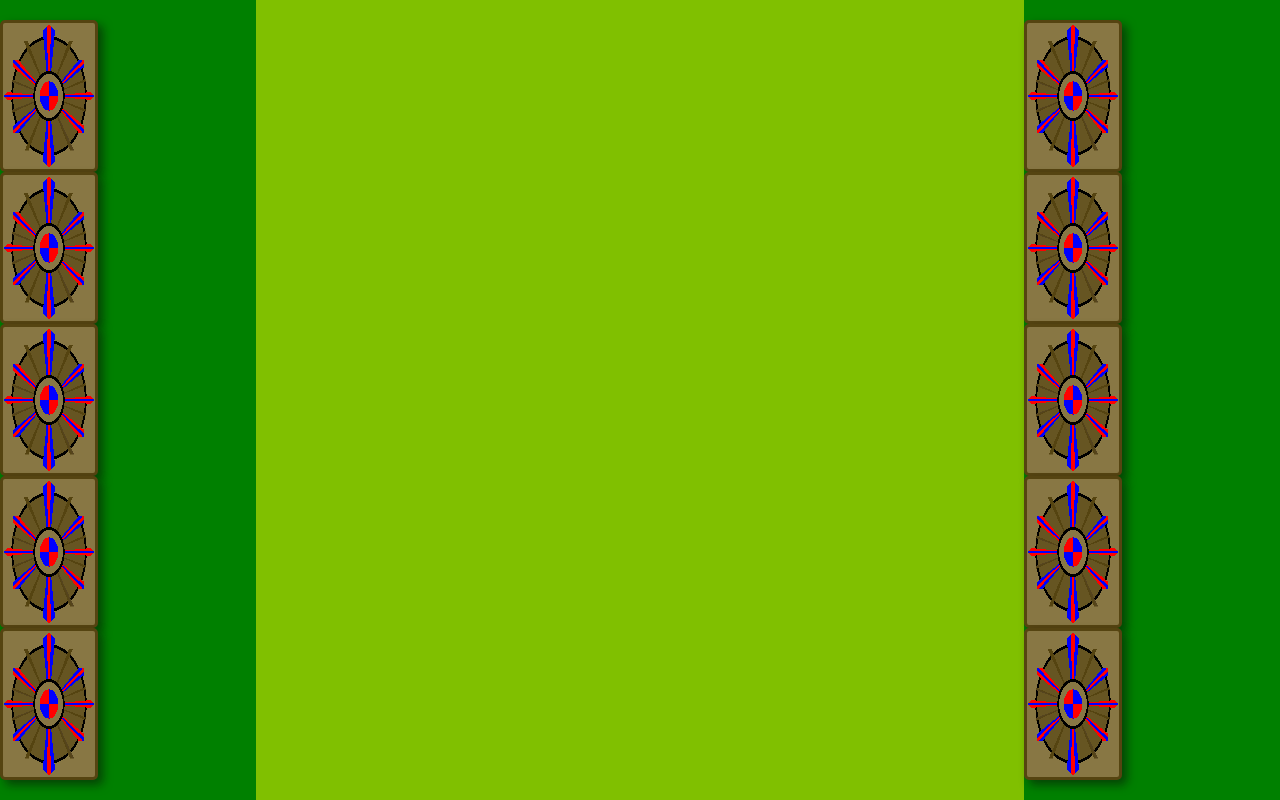
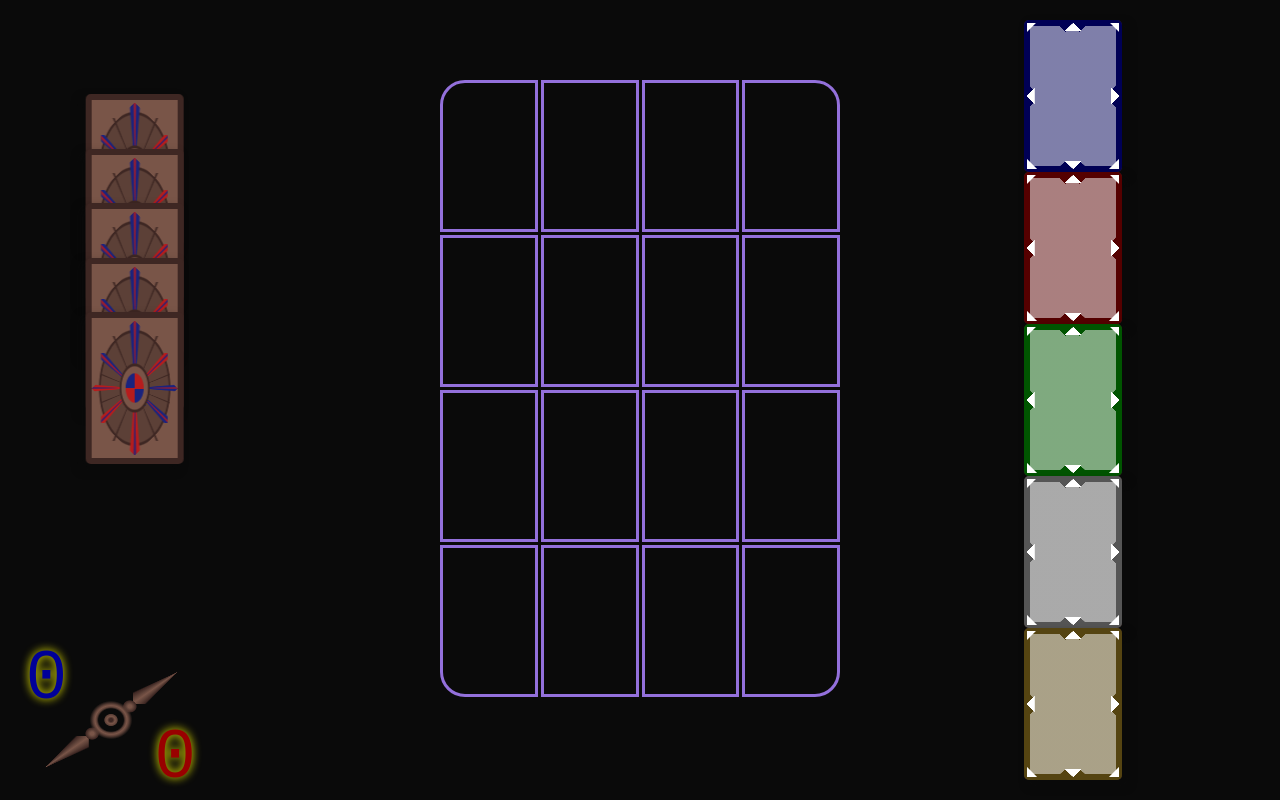
Before and after one commit to jleritte/APP-JS-TetraMaster, a plain HTML site: page test.html in a window 1280 px wide. Drawn offline with Linux system fonts and the light colour scheme.

Commit message:
Updating styles

```diff
--- a/css/tetra.css
+++ b/css/tetra.css
@@ -1,40 +1,183 @@
+* {
+  --red: 183, 28, 28;
+  --blue:  26, 35, 126;
+  --dark-brown: 62, 39, 35;
+  --mid-brown: 92, 64, 55;
+  --lite-brown: 121, 85, 72;
+  --black: 10, 10, 10;
+  --arrow: 255, 255, 255;
+  --border: 6px;
+  --half-border: calc(var(--border) / 2);
+  --face-color: 0, 0, 0;
+}
 .play-area {
-  position: absolute;
-  top: 0;
-  bottom: 0;
-  left: 0;
-  right: 0;
-  background: green;
   display: flex;
 }
 .section {
-    height: 100%;
     width: 20vw;
 }
 .section:nth-child(2) {
-    background: rgba(255,255,0,0.5);
     width: 60vw;
 }
 .card {
   height: 19vh;
   aspect-ratio: 9 / 14;
   position: relative;
+  background:
+    radial-gradient(100% 100% at 50% 50%,transparent 10%, rgb(var(--lite-brown)) 11%, rgb(var(--lite-brown)) 15%, rgb(var(--dark-brown)) 16%, rgb(var(--dark-brown)) 17%, transparent 18%),
+    conic-gradient(rgb(var(--blue)) 25%, rgb(var(--red)) 25%, rgb(var(--red)) 50%, rgb(var(--blue)) 50%, rgb(var(--blue)) 75%, rgb(var(--red)) 75%) 50% / 25% 25%,
+    conic-gradient(from 45deg, rgb(var(--red)), transparent 1%, transparent 24.5%, rgb(var(--blue)) 25%, transparent 25.5%, transparent 49.5%, rgb(var(--red)) 50%, transparent 50.5%, transparent 74.5%, rgb(var(--blue)) 75%, transparent 75.5%, transparent 99.5%, rgb(var(--red))) 50% / 77.5% 50%,
+    conic-gradient(from 45deg, rgb(var(--blue)) 1%, transparent 1.5%, transparent 23.5%, rgb(var(--red)) 24%, rgb(var(--red)) 26%, transparent 26.5%, transparent 48.5%, rgb(var(--blue)) 49%, rgb(var(--blue)) 51%, transparent 51.5%, transparent 73.5%, rgb(var(--red)) 74%, rgb(var(--red)) 76%, transparent 76.5%, transparent 98.5%, rgb(var(--blue)) 99%) 50% / 77.5% 50%,
+    conic-gradient(from 22.5deg, rgb(var(--dark-brown)), transparent 0.5%, transparent 12%, rgb(var(--dark-brown)) 12.5%, transparent 13%, transparent 24.5%, rgb(var(--dark-brown)) 25%, transparent 25.5%, transparent 37%, rgb(var(--dark-brown)) 37.5%, transparent 38%, transparent 49.5%, rgb(var(--dark-brown)) 50%, transparent 50.5%, transparent 62%, rgb(var(--dark-brown)) 62.5%, transparent 63%, transparent 74.5%, rgb(var(--dark-brown)) 75%, transparent 75.5%, transparent 87%, rgb(var(--dark-brown)) 87.5%, transparent 88%, transparent 99.5%, rgb(var(--dark-brown))) 50% / 80% 75%,
+    linear-gradient(45deg, rgb(var(--lite-brown)) 20%, transparent 0%) 50% / 100% 100%,
+    linear-gradient(-45deg, rgb(var(--lite-brown)) 20%, transparent 0%) 50% / 100% 100%,
+    linear-gradient(135deg, rgb(var(--lite-brown)) 20%, transparent 0%) 50% / 100% 100%,
+    linear-gradient(-135deg, rgb(var(--lite-brown)) 20%, transparent 0%) 50% / 100% 100%,
+    linear-gradient(45deg, rgb(var(--lite-brown)) 20%, transparent 10%) -35% 11% / 50% 50%,
+    linear-gradient(135deg, rgb(var(--lite-brown)) 20%, transparent 10%) -35% 90% / 50% 50%,
+    linear-gradient(-45deg, rgb(var(--lite-brown)) 20%, transparent 10%) 135% 11% / 50% 50%,
+    linear-gradient(-135deg, rgb(var(--lite-brown)) 20%, transparent 10%) 135% 90% / 50% 50%,
+    conic-gradient(from 0deg, rgb(var(--red)), transparent 0.5%, transparent 24.5%, rgb(var(--blue)) 25%, transparent 25.5%, transparent 49.5%, rgb(var(--blue)) 50%, transparent 50.5%, transparent 74.5%, rgb(var(--red)) 75%, transparent 75.5%, transparent 99.5%, rgb(var(--red))) 50% / 100% 100%,
+    conic-gradient(from 0deg, rgb(var(--blue)) 1%, transparent 1.5%, transparent 23.5%, rgb(var(--red)) 24%, rgb(var(--red)) 26%, transparent 26.5%, transparent 48.5%, rgb(var(--red)) 49%, rgb(var(--red)) 51%, transparent 51.5%, transparent 73.5%, rgb(var(--blue)) 74%, rgb(var(--blue)) 76%, transparent 76.5%, transparent 98.5%, rgb(var(--blue)) 99%) 50% / 100% 100%,
+    radial-gradient(100% 100% at 50% 50%, rgb(var(--mid-brown)) 39%, rgb(var(--dark-brown)) 40%, rgb(var(--dark-brown)) 41%, transparent 42%),
+    rgb(var(--lite-brown));
+  background-repeat: no-repeat;
+  border: var(--border) solid rgb(var(--dark-brown));
+  border-radius: 5px;
+  box-shadow: 5px 5px 10px rgba(10,10,10,0.5);
+  transition: all .3s;
+  transform-style: preserve-3d;
+}
+.card.red {
+  --face-color: 85, 0, 0;
+}
+.card.blue {
+  --face-color: 0, 0, 85;
+}
+.card.green {
+  --face-color: 0, 85, 0;
+}
+.card.silver {
+  --face-color: 85, 85, 85;
+}
+.card.gold {
+  --face-color: 85, 68, 17;
 }
 .card:first-of-type {
   margin-top: 2.5vh;
 }
 .card.stacked {
-  margin-top: -15.2vh;
+  margin-top: -12.2vh;
+  transform: rotateY(180deg);
 }
-.contain {
-  height: 100vh;
+.card:before, .card:after {
+  content: "";
+  position: absolute;
+  backface-visibility: hidden;
+}
+.card:before {
+  top: calc(0px - var(--border));
+  bottom: calc(0px - var(--border));
+  left: calc(0px - var(--border));
+  right: calc(0px - var(--border));
+  border-radius: 5px;
+  background:
+    conic-gradient(from 180deg, rgb(var(--face-color)) 12.5%, transparent 13%, transparent 87%, rgb(var(--face-color)) 87.5%) 40% calc(100% + 2px) / 17.5% 11%,
+    conic-gradient(from 180deg, rgb(var(--face-color)) 12.5%, transparent 13%, transparent 87%, rgb(var(--face-color)) 87.5%) 60% calc(100% + 2px) / 17.5% 11%,
+    conic-gradient(from 0deg, rgb(var(--face-color)) 12.5%, transparent 13%, transparent 87%, rgb(var(--face-color)) 87.5%) 40% -2px / 17.5% 11%,
+    conic-gradient(from 0deg, rgb(var(--face-color)) 12.5%, transparent 13%, transparent 87%, rgb(var(--face-color)) 87.5%) 60% -2px / 17.5% 11%,
+    conic-gradient(from 90deg, rgb(var(--face-color)) 12.5%, transparent 13%, transparent 87%, rgb(var(--face-color)) 87.5%) calc(100% + 3px) 45% / 17.5% 11%,
+    conic-gradient(from 90deg, rgb(var(--face-color)) 12.5%, transparent 13%, transparent 87%, rgb(var(--face-color)) 87.5%) calc(100% + 3px) 55% / 17.5% 11%,
+    conic-gradient(from -90deg, rgb(var(--face-color)) 12.5%, transparent 13%, transparent 87%, rgb(var(--face-color)) 87.5%) -4px 45% / 17.5% 11%,
+    conic-gradient(from -90deg, rgb(var(--face-color)) 12.5%, transparent 13%, transparent 87%, rgb(var(--face-color)) 87.5%) -4px 55% / 17.5% 11%,
+    linear-gradient(0deg, rgba(var(--face-color),0.5), rgba(var(--face-color),0.5)),
+    white;
+  background-repeat: no-repeat;
+  border: var(--border) solid rgb(var(--face-color));
+}
+.card:after {
+  top: calc(0px - var(--half-border));
+  bottom: calc(0px - var(--half-border));
+  left: calc(0px - var(--half-border));
+  right: calc(0px - var(--half-border));
+  z-index: 1;
+  background:
+    linear-gradient(45deg, rgb(var(--arrow)) 4%, transparent 4.5%),
+    linear-gradient(-45deg, rgb(var(--arrow)) 4%, transparent 4.5%),
+    linear-gradient(45deg, transparent 96%, rgb(var(--arrow)) 96.5%),
+    linear-gradient(-45deg, transparent 96%, rgb(var(--arrow)) 96.5%),
+    conic-gradient(from 0deg, rgb(var(--arrow)) 12.5%, transparent 13%, transparent 87%, rgb(var(--arrow)) 87.5%) 50% 106.2% / 17.5% 11%,
+    conic-gradient(from 180deg, rgb(var(--arrow)) 12.5%, transparent 13%, transparent 87%, rgb(var(--arrow)) 87.5%) 50% -6.2% / 17.5% 11%,
+    conic-gradient(from 90deg, rgb(var(--arrow)) 12.5%, transparent 13%, transparent 87%, rgb(var(--arrow)) 87.5%) -11% 50% / 17.5% 11%,
+    conic-gradient(from -90deg, rgb(var(--arrow)) 12.5%, transparent 13%, transparent 87%, rgb(var(--arrow)) 87.5%) 111% 50% / 17.5% 11%;
+  background-repeat: no-repeat;
+}
+.opponent-hand {
+  height: 80vh;
   padding-left: 1vw;
+  padding-top: 24vh;
+  display: flex;
+  flex-direction: column;
+  align-items: center;
 }
 .contain:first-of-type {
   padding-top: 50vh;
 }
+.score {
+  aspect-ratio: 1.3854 / 1;
+  background:
+    radial-gradient(80% 100% at 50% 50%, rgb(var(--dark-brown)) 1%, rgb(var(--lite-brown)), rgb(var(--mid-brown)) 3.5%, transparent 4%, transparent 7%, rgb(var(--mid-brown)) 8%, rgb(var(--lite-brown)),  rgb(var(--mid-brown)) 10%, transparent 12%),
+    radial-gradient(80% 100% at 41.5% 58.5%, rgb(var(--lite-brown)) 1%, rgb(var(--mid-brown)), rgb(var(--dark-brown)) 3.5%, transparent 4%),
+    radial-gradient(80% 100% at 58.5% 41.5%, rgb(var(--lite-brown)) 1%, rgb(var(--mid-brown)), rgb(var(--dark-brown)) 3.5%, transparent 4%),
+    conic-gradient(from 55deg, rgb(var(--lite-brown)), rgb(var(--mid-brown)), rgb(var(--dark-brown)) 2.5%, transparent 3%, transparent 97%, rgb(var(--dark-brown)) 97.5%, rgb(var(--mid-brown)),  rgb(var(--lite-brown))) 0% 100% / 40% 40%,
+    conic-gradient(from 235deg, rgb(var(--lite-brown)), rgb(var(--mid-brown)),  rgb(var(--dark-brown)) 2.5%, transparent 3%, transparent 97%, rgb(var(--dark-brown)) 97.5%, rgb(var(--mid-brown)),  rgb(var(--lite-brown))) 100% 0% / 40% 40%;
+  background-repeat: no-repeat;
+  height: 20vh;
+}
+.p1, .p2 {
+  text-shadow: 0 0 10px #ff0;
+  font-size: 8.7vh;
+  padding: 0 2vw;
+}
+.p1 {
+  color: #009;
+}
+.p2 {
+  color: #900;
+  text-align: right;
+}
+.board {
+  display: grid;
+  grid-template-columns: repeat(4, 1fr);
+  width: max-content;
+  position: relative;
+  top: 0;
+  bottom: 0;
+  left: 0;
+  right: 0;
+  margin: auto;
+  margin-top: 10vh;
+  grid-gap: var(--half-border);
+}
+.cell {
+  aspect-ratio: 9 / 14;
+  height: 19vh;
+  border: var(--half-border) solid mediumpurple;
+}
+.cell:first-child {
+  border-radius: 25px 0 0;
+}
+.cell:nth-child(4) {
+  border-radius: 0 25px 0 0;
+}
+.cell:nth-child(13) {
+  border-radius: 0 0 0 25px;
+}
+.cell:nth-child(16) {
+  border-radius: 0 0 25px;
+}
 body {
-  display: flex;
+  background: rgb(var(--black));
 }
 /*Tag styles*/
 DIV, BODY, HTML, SPAN, TD{
@@ -214,31 +357,6 @@ UL
   width: 720px;
   background: url('../images/drock029.jpg');
 }
-.card {
- background:
-    radial-gradient(100% 100% at 50% 50%,transparent 10%, #874 10%, #874 15%, black 15%, black 17%, transparent 17%),
-    conic-gradient(blue 25%, red 25%, red 50%, blue 50%, blue 75%, red 75%) 50% / 20% 20%,
-    conic-gradient(from 45deg, red 0.5%, transparent 0.5%, transparent 24.5%, blue 24.5%, blue 25.5%, transparent 25.5%, transparent 49.5%, red 49.5%, red 50.5%, transparent 50.5%, transparent 74.5%, blue 74.5%, blue 75.5%, transparent 75.5%, transparent 99.5%, red 99.5%) 50% / 77.5% 50%,
-    conic-gradient(from 45deg, blue 1.5%, transparent 1.5%, transparent 23.5%, red 23.5%, red 26.5%, transparent 26.5%, transparent 48.5%, blue 48.5%, blue 51.5%, transparent 51.5%, transparent 73.5%, red 73.5%, red 76.5%, transparent 76.5%, transparent 98.5%, blue 98.5%) 50% / 77.5% 50%,
-    conic-gradient(from 22deg, #541 0.5%, transparent 0.5%, transparent 12%, #541 12%, #541 13%, transparent 13%, transparent 24.5%, #541 24.5%, #541 25.5%, transparent 25.5%, transparent 37%, #542 37%, #541 38%, transparent 38%, transparent 49.5%, #541 49.5%, #541 50.5%, transparent 50.5%, transparent 62%, #541 62%, #542 63%, transparent 63%, transparent 74.5%, #542 74.5%, #541 75.5%, transparent 75.5%, transparent 87%, #541 87%, #541 88%, transparent 88%, transparent 99.5%, #541 99.5%) 50% / 80% 75%,
-    linear-gradient(45deg, #874 20%, transparent 0%) 50% / 100% 100%,
-    linear-gradient(-45deg, #874 20%, transparent 0%) 50% / 100% 100%,
-    linear-gradient(135deg, #874 20%, transparent 0%) 50% / 100% 100%,
-    linear-gradient(-135deg, #874 20%, transparent 0%) 50% / 100% 100%,
-    linear-gradient(45deg, #874 20%, transparent 10%) -35% 9% / 50% 50%,
-    linear-gradient(135deg, #874 20%, transparent 10%) -35% 90% / 50% 50%,       linear-gradient(-45deg, #874 20%, transparent 10%) 135% 9% / 50% 50%,
-    linear-gradient(-135deg, #874 20%, transparent 10%) 135% 90% / 50% 50%,
-    conic-gradient(from 0deg, red 0.5%, transparent 0.5%, transparent 24.5%, blue 24.5%, blue 25.5%, transparent 25.5%, transparent 49.5%, red 49.5%, red 50.5%, transparent 50.5%, transparent 74.5%, blue 74.5%, blue 75.5%, transparent 75.5%, transparent 99.5%, red 99.5%) 50% / 100% 100%,
-    conic-gradient(from 0deg, blue 1.5%, transparent 1.5%, transparent 23.5%, red 23.5%, red 26.5%, transparent 26.5%, transparent 48.5%, blue 48.5%, blue 51.5%, transparent 51.5%, transparent 73.5%, red 73.5%, red 76.5%, transparent 76.5%, transparent 98.5%, blue 98.5%) 50% / 100% 100%,
-    radial-gradient(100% 100% at 50% 50%, rgba(102, 85, 34, 1) 39%, black 39%, black 41%, transparent 41%),
-    #874;
-  background-repeat: no-repeat;
-  border: 3px solid #541;
-  border-radius: 5px;
-  /*position: absolute;*/
-  box-shadow: 5px 5px 10px rgba(10,10,10,0.5);
-  transition: all .3s;
-}
 .value {
   position: absolute;
   color: #fff;
@@ -296,53 +414,6 @@ UL
   position: relative;
 }
 /*Creates the Arrows*/
-.arrow {
-  height: 0;
-  width: 0;
-  border: 8px solid transparent;
-  position: absolute;
-  transition: all .3s;
-}
-.up.left {
-  border-width: 5px;
-  top: 132px;
-  left: 82px;
-}
-.up.right {
-  border-width: 5px;
-  top: 132px;
-  left: 1px;
-}
-.down.left {
-  border-width: 5px;
-  top: 1px;
-  left: 82px;
-}
-.down.right {
-  border-width: 5px;
-  top: 1px;
-  left: 1px;
-}
-.up {
-  border-bottom-color: #fff;
-  top: -9px;
-  left: 39px;
-}
-.down {
-  border-top-color: #fff;
-  bottom: -9px;
-  left: 39px;
-}
-.left {
-  border-right-color: #fff;
-  left: -9px;
-  top: 65px;
-}
-.right {
-  border-left-color: #fff;
-  right: -9px;
-  top: 65px;
-}
 .selector {
   border-width: 15px;
   position: relative;
@@ -366,33 +437,6 @@ UL
   border: 3px outset #555;
 }
 /*End Arrows*/
-/*Card Face Colors*/
-.red {
-  background: -moz-linear-gradient(left bottom, rgba(0,0,0,0) 15%, #FAA 40%, rgba(0,0,0,0) 80%),#A00;
-  background: -webkit-linear-gradient(left bottom, rgba(0,0,0,0) 15%, #FAA 40%, rgba(0,0,0,0) 80%),#A00;
-  border-color: #500;
-}
-.blue {
-  background: -moz-linear-gradient(left bottom, rgba(0,0,0,0) 15%, #AAF 40%, rgba(0,0,0,0) 80%),#00A;
-  background: -webkit-linear-gradient(left bottom, rgba(0,0,0,0) 15%, #AAF 40%, rgba(0,0,0,0) 80%),#00A;
-  border-color: #005;
-}
-.green {
-  background: -moz-linear-gradient(left bottom, rgba(0,0,0,0) 15%, #AFA 40%, rgba(0,0,0,0) 80%),#0A0;
-  background: -webkit-linear-gradient(left bottom, rgba(0,0,0,0) 15%, #AFA 40%, rgba(0,0,0,0) 80%),#0A0;
-  border-color: #050;
-}
-.silver {
-  background: -moz-linear-gradient(left bottom, rgba(0,0,0,0) 15%, #FFF 40%, rgba(0,0,0,0) 80%),#AAA;
-  background: -webkit-linear-gradient(left bottom, rgba(0,0,0,0) 15%, #FFF 40%, rgba(0,0,0,0) 80%),#AAA;
-  border-color: #555;
-}
-.gold {
-  background: -moz-linear-gradient(left bottom, rgba(0,0,0,0) 15%, #FEA 40%, rgba(0,0,0,0) 80%),#A95;
-  background: -webkit-linear-gradient(left bottom, rgba(0,0,0,0) 15%, #FEA 40%, rgba(0,0,0,0) 80%),#A95;
-  border-color: #541;
-}
-/*End Card Face Colors*/
 /*Start Main Menu Styles*/
 .title {
   width: 100%;
@@ -523,37 +567,6 @@ UL
   border-bottom-color: #333;
   background-color: #888;
 }
-/*Score styles*/
-.score {
-  width: 130px;
-  height: 65px;
-  position: absolute;
-  top: 600px;
-  left: 10px;
-  padding: 5px;
-}
-.p1 {
-  color: #009;
-  text-shadow: 0 0 10px #ff0;
-  font-size: 35pt;
-  float: left;
-}
-.p2 {
-  color: #900;
-  text-shadow: 0 0 10px #ff0;
-  font-size: 35pt;
-  float: left;
-}
-.divide {
-  color: #ff0;
-  font-size: 35pt;
-  float: left;
-}
-.header {
-  color: #ff0;
-  font-size: 40pt;
-}
-/*End Score Styles*/
 /*Button Styles*/
 .buttons {
   height: 90px;
--- a/test.html
+++ b/test.html
@@ -10,13 +10,16 @@
 <div class="play-area">
   <div class="section">
     <div class="opponent-hand">
-      <div class="card back"></div>
-      <div class="card back"></div>
-      <div class="card back"></div>
-      <div class="card back"></div>
-      <div class="card back"></div>
+      <div class="card stacked"></div>
+      <div class="card stacked"></div>
+      <div class="card stacked"></div>
+      <div class="card stacked"></div>
+      <div class="card stacked"></div>
     </div>
-    <div class="score"></div>
+    <div class="score">
+      <div class="p1">0</div>
+      <div class="p2">0</div>
+    </div>
   </div>
   <div class="section">
     <div class="board">
@@ -39,11 +42,11 @@
     </div>
   </div>
   <div class="section">
-    <div class="card"></div>
-    <div class="card"></div>
-    <div class="card"></div>
-    <div class="card"></div>
-    <div class="card"></div>
+    <div class="card blue"></div>
+    <div class="card red"></div>
+    <div class="card green"></div>
+    <div class="card silver"></div>
+    <div class="card gold"></div>
   </div>
 </div>
 </body>
```
